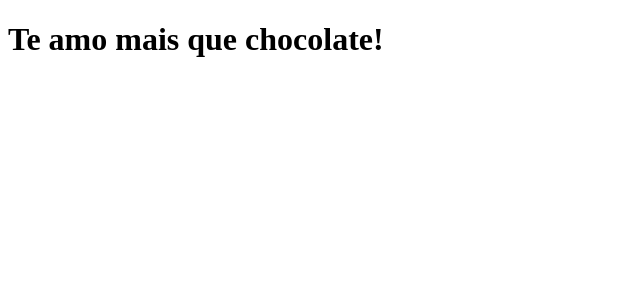
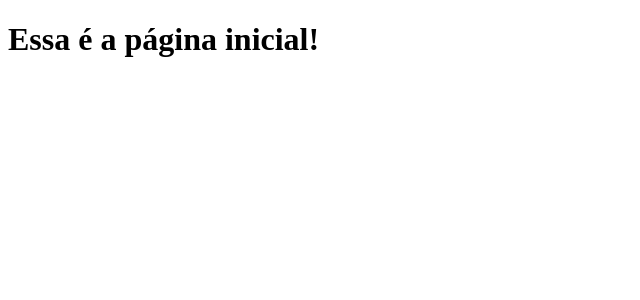
Before and after one commit to magdielrocha/clone-tabnews, a Next.js app: page / in a window 1280 px wide. Shown: the top 300 px of the page, without its empty margins (0-640 px from the left). Built offline with nearby package versions, Linux system fonts and the light colour scheme.

Commit message:
altera a mensagem

```diff
--- a/pages/index.js
+++ b/pages/index.js
@@ -1,5 +1,5 @@
 function Home() {
-    return <h1>Te amo mais que chocolate!</h1>
+    return <h1>Essa é a página inicial!</h1>
 }
 
 export default Home;
```
